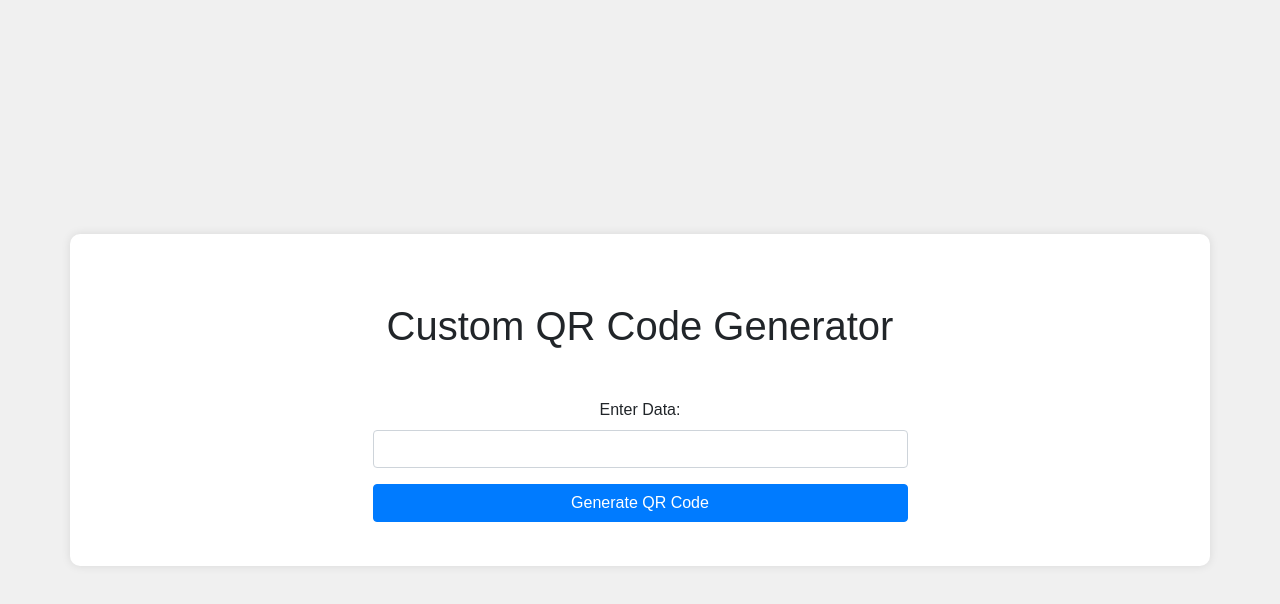
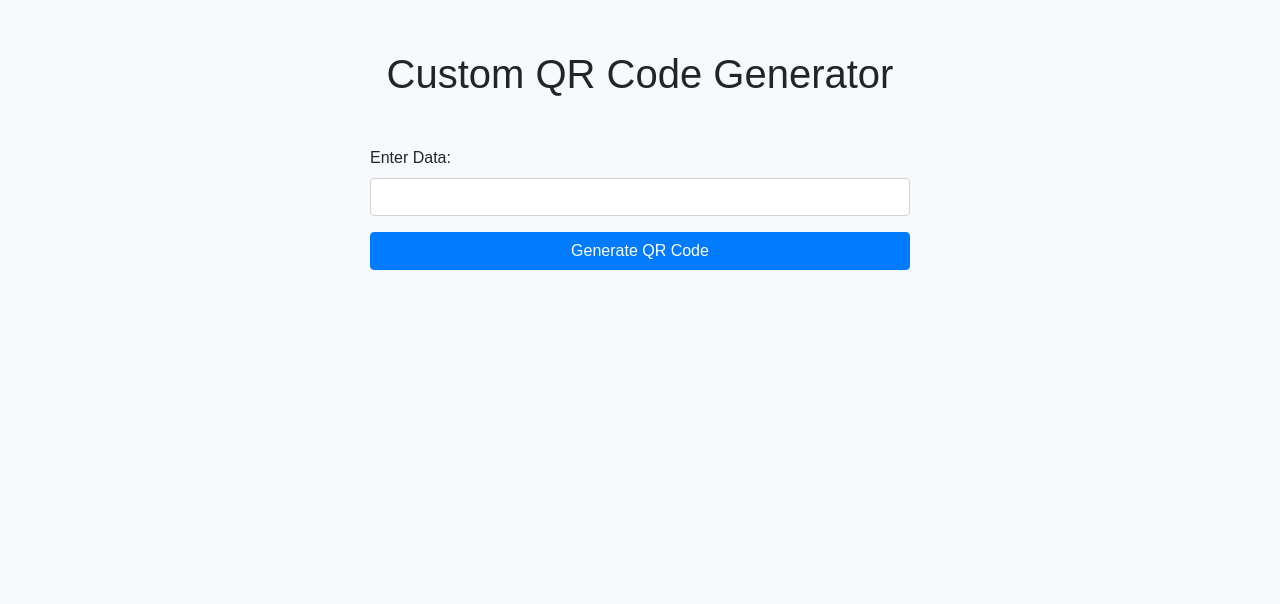
Before and after one commit to vanhook01/ChickGrowthQR, a plain HTML site: page index.html in a window 1280 px wide. Drawn offline with nearby package versions, Linux system fonts and the light colour scheme.

Commit message:
Update styles.css

```diff
--- a/styles.css
+++ b/styles.css
@@ -1,21 +1,13 @@
 body {
-    font-family: Arial, sans-serif;
-    display: flex;
-    justify-content: center;
-    align-items: center;
-    height: 100vh;
-    margin: 0;
-    background-color: #f0f0f0;
+    background-color: #f8f9fa;
+    font-family: 'Arial', sans-serif;
 }
 
 .container {
-    text-align: center;
-    background: white;
-    padding: 20px;
-    border-radius: 10px;
-    box-shadow: 0 0 10px rgba(0,0,0,0.1);
+    margin-top: 50px;
 }
 
-#qrCode {
-    margin-top: 20px;
+#qrCode canvas {
+    max-width: 100%;
+    height: auto;
 }
```
